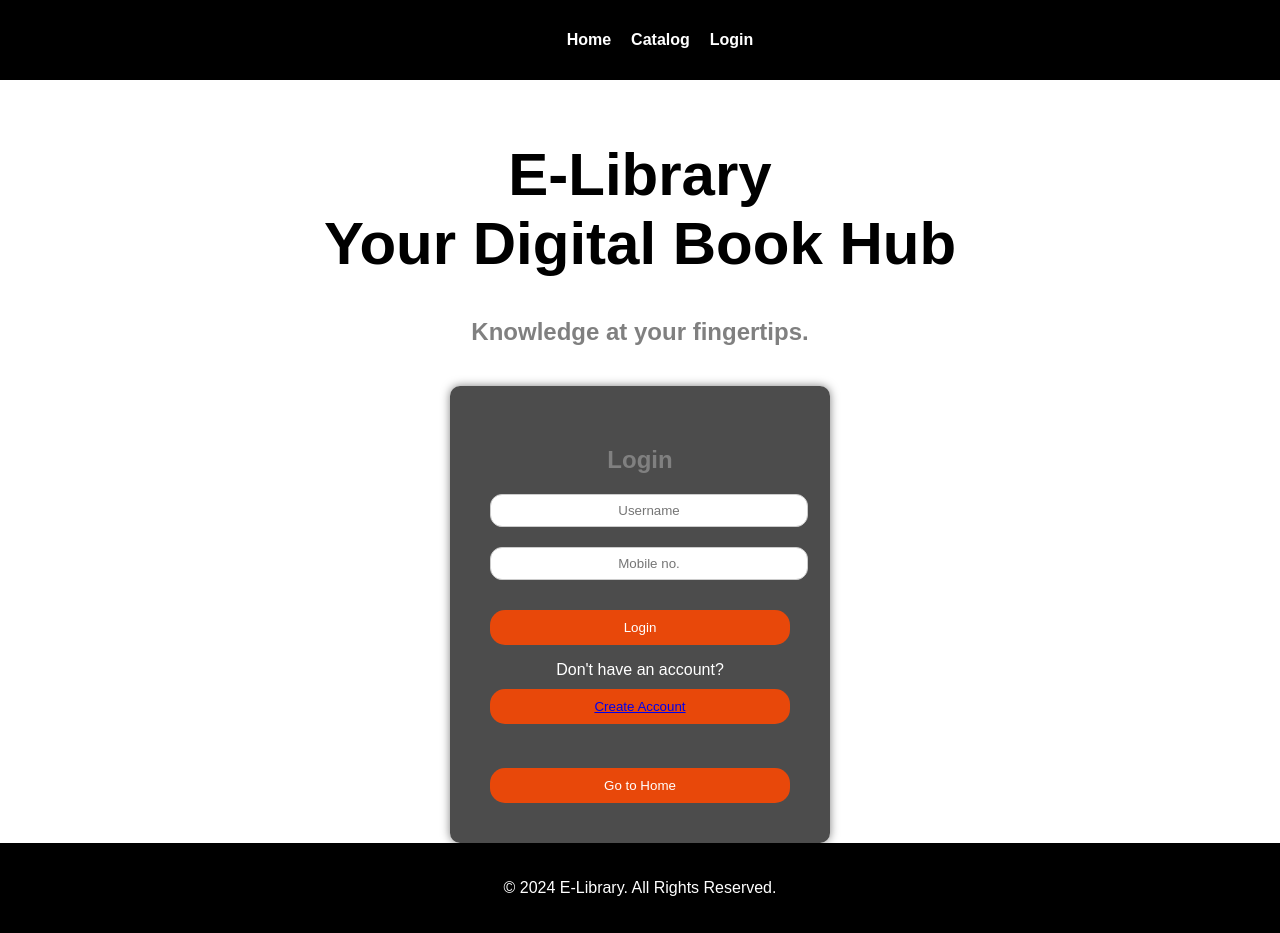
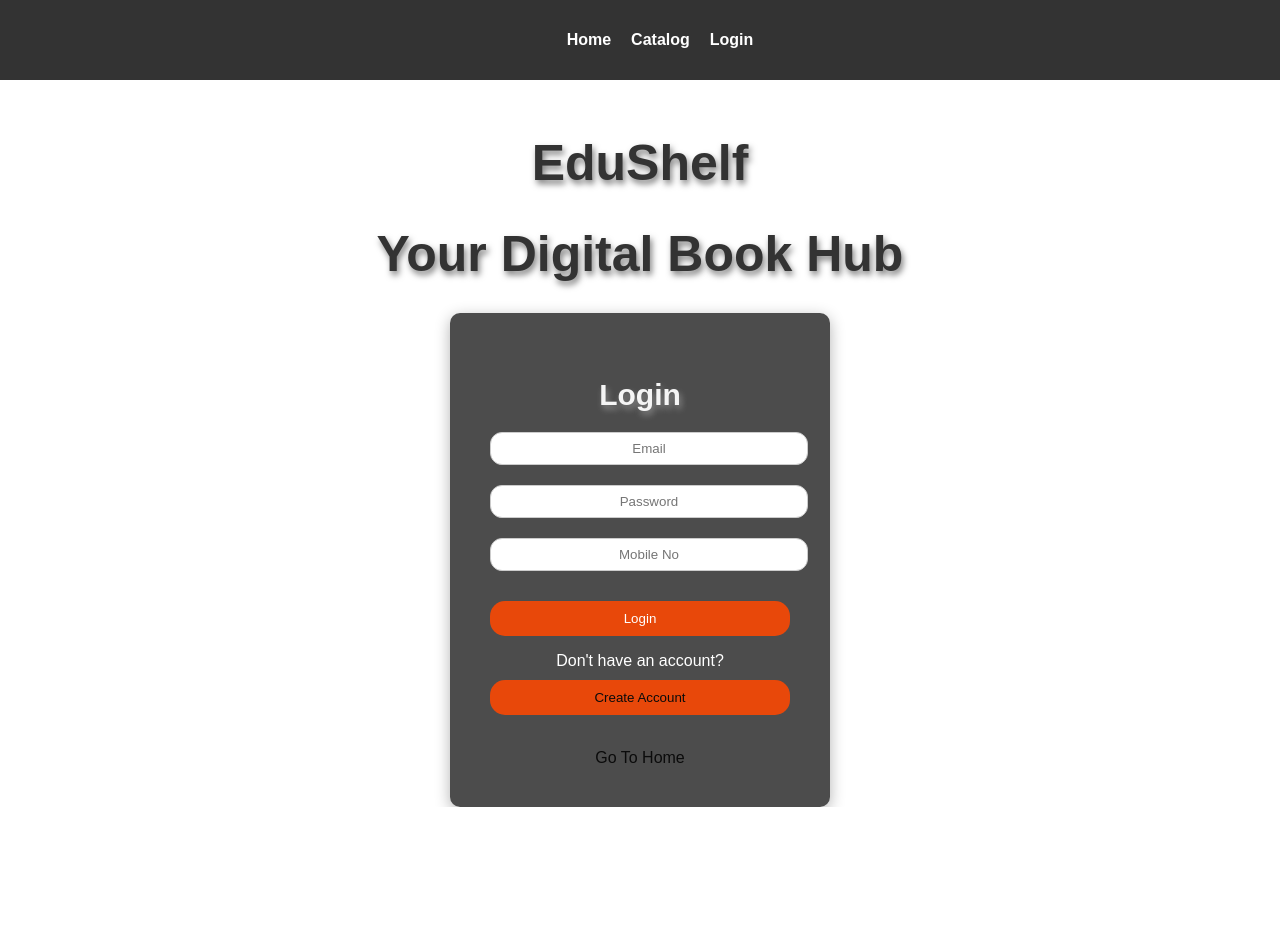
Before and after one commit to VillainX04/Dynamic_devloper, a Flask app: template project/templates/login.html in a window 1280 px wide. After the commit the page ends 807 px from the top, so only its background shows below. Run offline with Flask 3, Linux system fonts and the light colour scheme; the template is opened without the code that fills it, so the values that code supplies are empty.

Commit message:
Update login.html

```diff
--- a/project/templates/login.html
+++ b/project/templates/login.html
@@ -18,14 +18,14 @@
             min-height: 100vh;
             background-color: white;
             /* Background color set to white */
-            color: black;
+            color: #333;
             /* Text color set to black */
         }
 
         /* Header/Navbar */
         header {
             width: 100%;
-            background-color: black;
+            background-color: #333;
             /* Navbar background color */
         }
 
@@ -47,6 +47,13 @@
             /* Navbar text color */
             text-decoration: none;
             font-weight: bold;
+            transition: color 0.3s ease;
+            /* Transition for hover effect */
+        }
+
+        .nav-list li a:hover {
+            color: #ffeb3b9e;
+            /* Change color on hover */
         }
 
         /* Head Section */
@@ -57,27 +64,58 @@
         }
 
         h1 {
-            color: black;
-            /* Color for heading */
-            font-size: 60px;
-            font-weight: 900;
+            font-size: 50px;
+            margin-bottom: 10px;
+            text-shadow: 2px 4px 6px rgba(0, 0, 0, 0.5);
+            /* Initial text shadow */
+            transition: color 0.3s ease, text-shadow 0.3s ease;
+            /* Transition for hover */
+        }
+
+        h1:hover {
+            color: #ffeb3b;
+            /* Change text color to a highlight (yellow in this case) */
+            text-shadow: 3px 6px 10px rgba(0, 0, 0, 0.7);
+            /* Intensify the shadow on hover */
         }
 
         h2 {
-            color: gray;
-            /* Color for subheading */
+            font-size: 30px;
+            margin-bottom: 20px;
+            text-shadow: 2px 4px 6px rgba(245, 245, 245, 0.373);
+            /* Initial text shadow */
+            transition: color 0.3s ease, text-shadow 0.3s ease;
+            /* Transition for hover */
+            color: whitesmoke;
+        }
+
+
+        h2:hover {
+            color: #ffeb3b9e;
+            /* Change text color to a highlight (yellow in this case) */
+            text-shadow: 2px 4px 8px rgba(0, 0, 0, 0.7);
+            /* Intensify the shadow on hover */
         }
 
         /* Login Section */
         .login-section {
             background-color: rgba(0, 0, 0, 0.7);
-            /* Dark background for login */
+            /* Blue background for login */
+            /* Adjust transparency if needed */
             color: white;
             /* White text */
             padding: 40px;
             border-radius: 10px;
-            box-shadow: 0 0 10px rgba(0, 0, 0, 0.5);
+            box-shadow: 0 4px 15px rgba(0, 0, 0, 0.3);
+            /* Add shadow */
             width: 300px;
+            transition: box-shadow 0.3s ease;
+            /* Transition for shadow on hover */
+        }
+
+        .login-section:hover {
+            box-shadow: 0 8px 25px rgba(0, 0, 0, 0.5);
+            /* Shadow on hover */
         }
 
         .form-group {
@@ -106,27 +144,34 @@
             cursor: pointer;
             margin-top: 10px;
             /* Margin for spacing */
+            transition: background-color 0.3s ease, box-shadow 0.3s ease;
+            /* Transition for hover effects */
         }
 
         button:hover {
-            background-color: rgba(211, 50, 25, 0.555);
+            background-color: rgba(211, 50, 25, 0.8);
             /* Button hover color */
+            box-shadow: 0 4px 15px rgba(0, 0, 0, 0.3);
+            /* Shadow on hover */
         }
 
-        /* Footer */
-        footer {
-            text-align: center;
-            padding: 20px;
-            background-color: black;
-            /* Footer background color */
-            color: white;
-            /* Footer text color */
-            width: 100%;
-            position: relative;
+        /* Link Styles */
+        a {
+            text-decoration: none;
+            /* Remove underline */
+            color: rgb(11, 11, 11);
+            /* White text color */
+            transition: color 1s ease;
+            /* Transition for hover effect */
+        }
+
+        a:hover {
+            color: #ffeb3b9e;
+            /* Change color on hover */
         }
 
         a:visited {
-            color: black;
+            color: whitesmoke;
         }
     </style>
 </head>
@@ -136,41 +181,39 @@
     <header>
         <nav class="navbar">
             <ul class="nav-list">
-                <li><a href="index.html">Home</a></li>
-                <li><a href="catalog.html">Catalog</a></li>
-                <li><a href="login.html">Login</a></li>
+                <li><a href="{{ url_for('index') }}">Home</a></li>
+                <li><a href="{{ url_for('catalog') }}">Catalog</a></li>
+                <li><a href="{{ url_for('login') }}">Login</a></li>
             </ul>
         </nav>
     </header>
 
     <!-- Head Section -->
     <div class="head">
-        <h1 align="center"><b>E-Library</b><br><a id="s1">Your Digital Book Hub</a></h1>
-        <h2 align="center">Knowledge at your fingertips.</h2>
+        <h1 align="center"><b>EduShelf</b><h1>Your Digital Book Hub</h1>
     </div>
 
     <!-- Login Form -->
     <center>
         <section id="login" class="login-section">
             <h2>Login</h2>
-            <form id="login-form">
+            <form id="login-form" action="{{ url_for('login') }}" method="POST">
                 <div class="form-group">
-                    <input type="text" id="username" placeholder="Username" required>
+                    <input type="text" name="email" id="email" placeholder="Email" required>
                 </div>
                 <div class="form-group">
-                    <input type="tel" id="mobile" placeholder="Mobile no." maxlength="10" required>
+                    <input type="password" id="password" name="password" placeholder="Password" required>
+                </div>
+                <div class="form-group">
+                    <input type="mobile_no" id="mobile_no" name="mobile_no" placeholder="Mobile No" required>
                 </div>
                 <button type="submit">Login</button>
             </form>
-            <p>Don't have an account? <button><a href="signup.html">Create Account</a></button></p>
+            <p>Don't have an account? <button><a href="{{ url_for('signup') }}">Create Account</a></button></p>
             <br>
-            <button id="back" onclick="window.location.href='index.html'">Go to Home</button>
+            <div class="button"><a href="{{ url_for('index') }}">Go To Home</a></div>
         </section>
     </center>
-
-    <footer>
-        <p>&copy; 2024 E-Library. All Rights Reserved.</p>
-    </footer>
 </body>
 
 </html>
```
